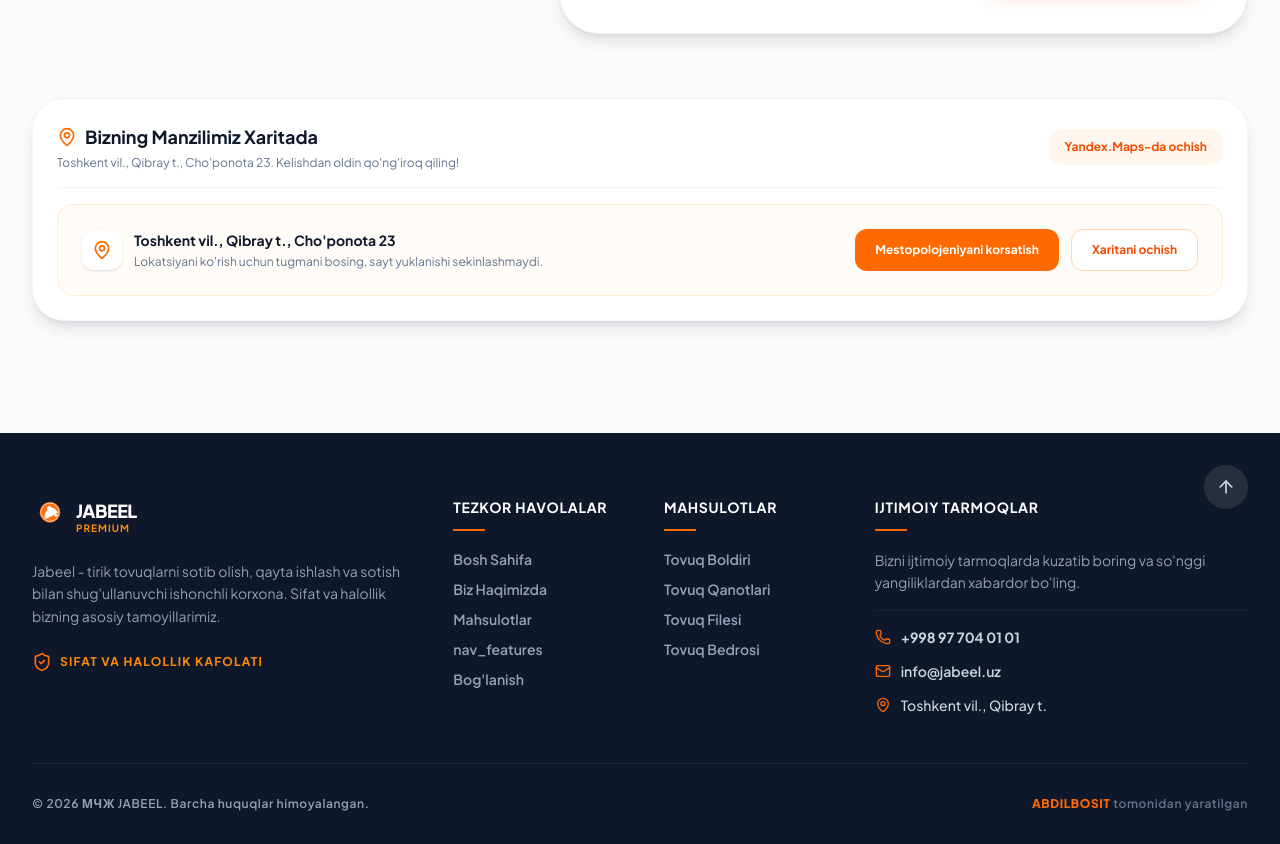
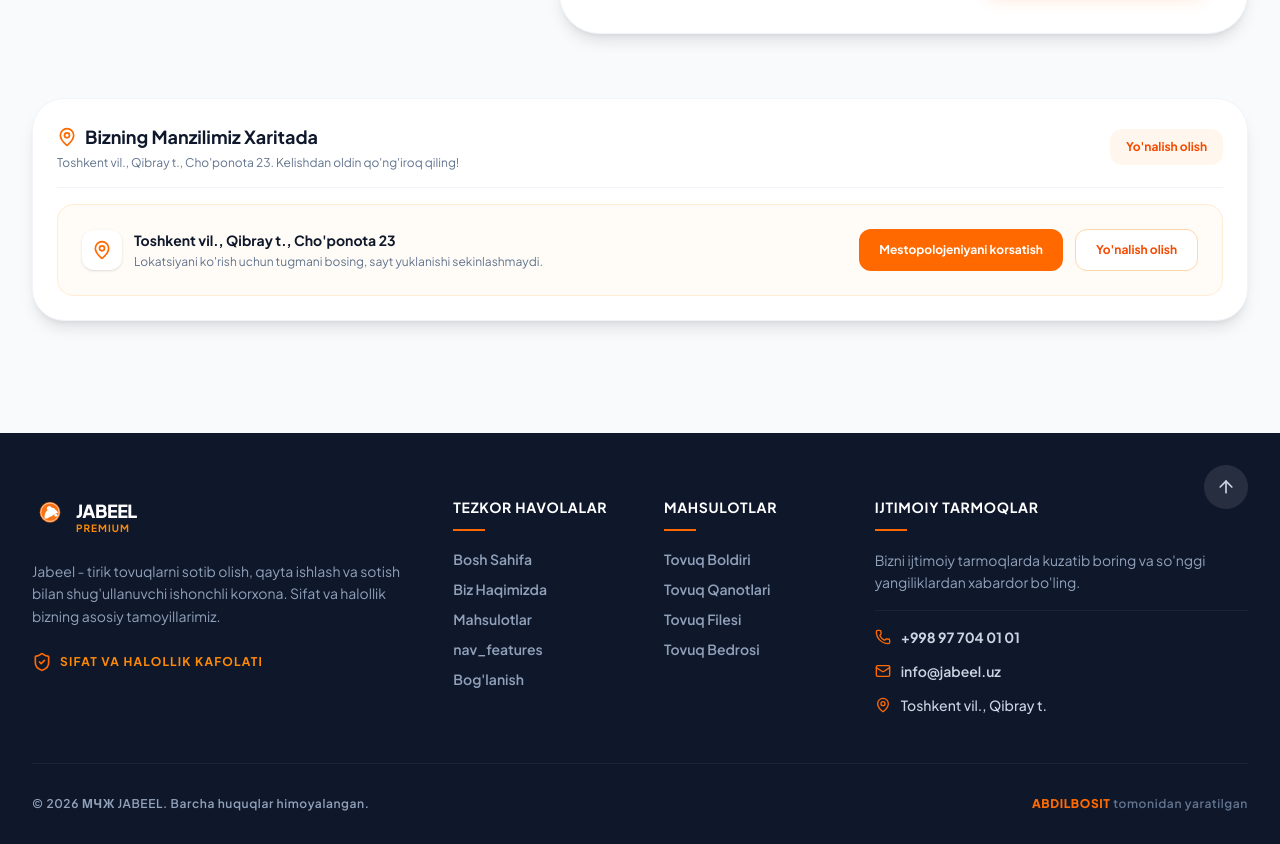
Before and after one commit to abdulbosittohirov1-senior/jabeel, a React (Vite) app: page / in a window 1280 px wide. Shown: the part 7539-8383 px from the top of the page. Built offline with nearby package versions, Linux system fonts and the light colour scheme.

Commit message:
Open Yandex directions from user location

```diff
--- a/src/components/Contact.tsx
+++ b/src/components/Contact.tsx
@@ -14,6 +14,7 @@ export default function Contact() {
   const [priorityTicket, setPriorityTicket] = useState('');
   const [catalogDownloaded, setCatalogDownloaded] = useState(false);
   const [showLocationMap, setShowLocationMap] = useState(false);
+  const yandexRouteUrl = 'https://yandex.com/maps/?mode=routes&rtext=~41.435083%2C69.341202&rtt=auto';
 
   const handleContactSubmit = async (e: FormEvent) => {
     e.preventDefault();
@@ -366,12 +367,12 @@ export default function Contact() {
                 </p>
               </div>
               <a
-                href="https://yandex.com/maps/?ll=69.341202%2C41.435083&z=15&mode=search&text=41.435083%2C69.341202"
+                href={yandexRouteUrl}
                 target="_blank"
                 rel="noopener noreferrer"
                 className="inline-flex items-center justify-center gap-1.5 bg-orange-50 hover:bg-orange-100 text-orange-600 font-bold text-xs px-4 py-2.5 rounded-xl transition-all"
               >
-                {language === 'en' ? 'Open in Yandex.Maps' : language === 'ru' ? 'Открыть на Яндекс.Картах' : 'Yandex.Maps-da ochish'}
+                {language === 'en' ? 'Get Directions' : language === 'ru' ? 'Построить маршрут' : 'Yo\'nalish olish'}
               </a>
             </div>
 
@@ -411,12 +412,12 @@ export default function Contact() {
                       : 'Mestopolojeniyani korsatish'}
                   </button>
                   <a
-                    href="https://yandex.com/maps/?ll=69.341202%2C41.435083&z=15&mode=search&text=41.435083%2C69.341202"
+                    href={yandexRouteUrl}
                     target="_blank"
                     rel="noopener noreferrer"
                     className="inline-flex items-center justify-center bg-white hover:bg-orange-100 text-orange-600 border border-orange-200 font-bold text-xs px-5 py-3 rounded-xl transition-all"
                   >
-                    {language === 'en' ? 'Open Map' : language === 'ru' ? 'Otkryt kartu' : 'Xaritani ochish'}
+                    {language === 'en' ? 'Get Directions' : language === 'ru' ? 'Postroit marshrut' : 'Yo\'nalish olish'}
                   </a>
                 </div>
               </div>
```
